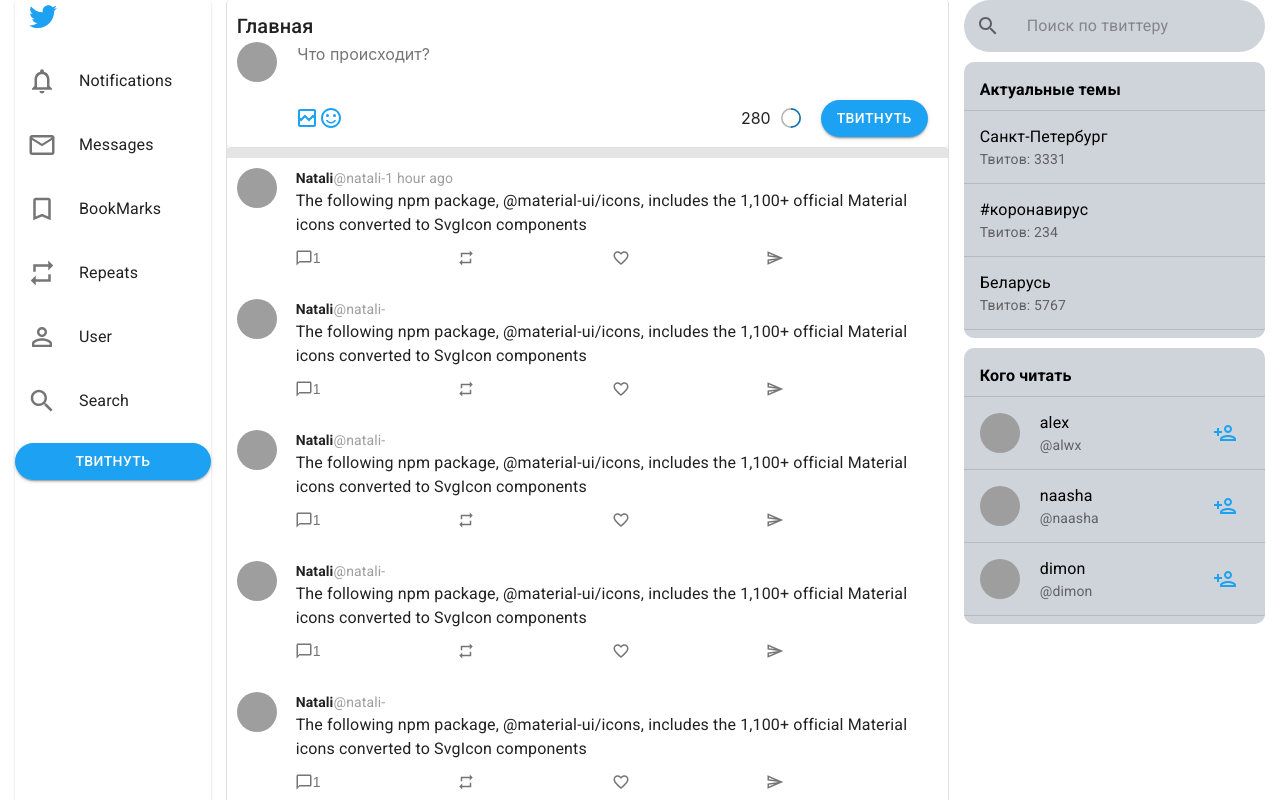
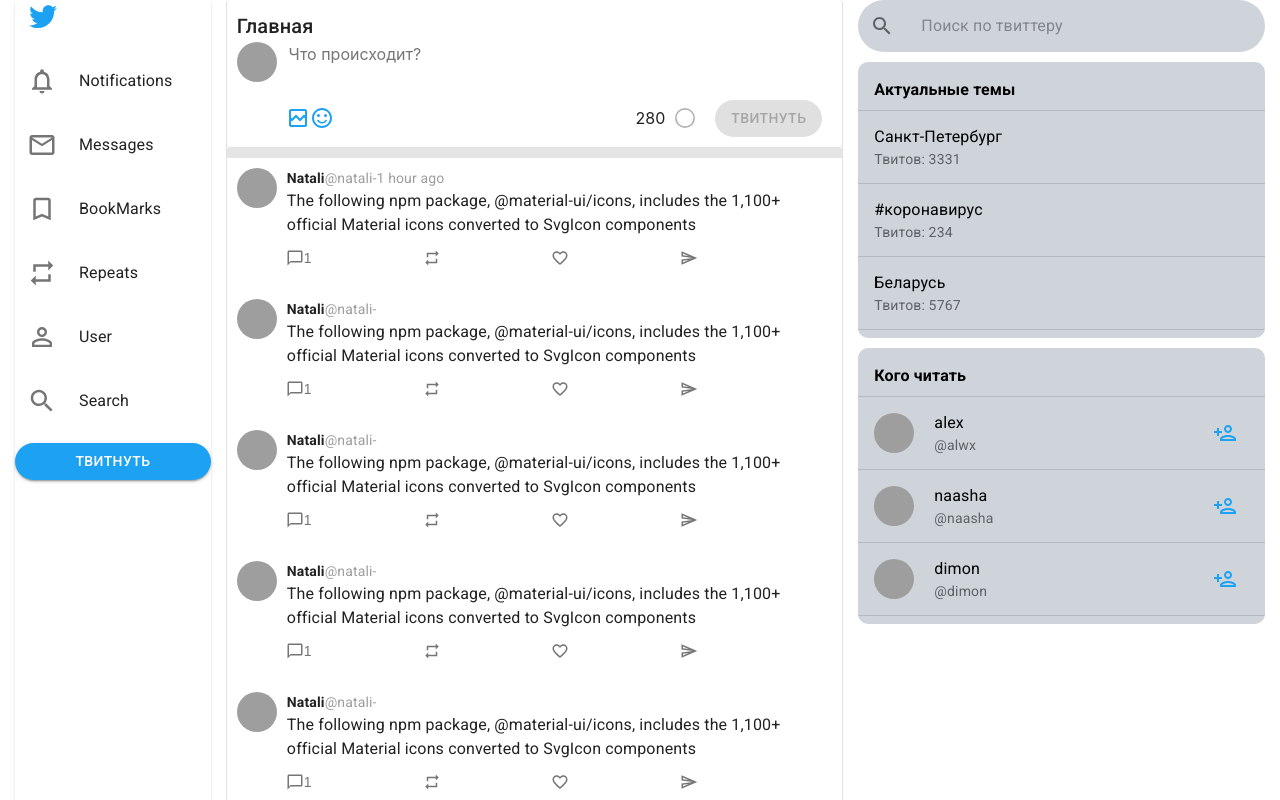
Before and after one commit to cartario/Twitterclone, a React (Create React App) app: page / in a window 1280 px wide. Shown: the top 800 px of the page. Built offline with nearby package versions, Linux system fonts and the light colour scheme; grey boxes are pictures that could not be loaded.

Commit message:
Validate AddTweet

```diff
--- a/src/add-tweet.jsx
+++ b/src/add-tweet.jsx
@@ -1,36 +1,56 @@
-import React from 'react';
+import React, {useState} from 'react';
 import Grid from '@material-ui/core/Grid';
 import Avatar from '@material-ui/core/Avatar';
 import { TextareaAutosize, Button, CircularProgress  } from '@material-ui/core';
 import FileIcon from '@material-ui/icons/BrokenImageOutlined';
 import SmileIcon from '@material-ui/icons/SentimentSatisfiedOutlined';
 
+const TEXT_MAX_LENGTH = 280;
+
 const AddTweet = ({classes, maxRows}) => {
+  const [text, setText] = useState(``);
+
+  const textLength = text.length;
+  const progressBar = (1- (TEXT_MAX_LENGTH - text) / TEXT_MAX_LENGTH) * 100;
+  const isValid = TEXT_MAX_LENGTH - textLength < 0 ? false : true;
+
+  const handleChange = (e) => {
+    setText(e.target.value);
+  };
+
+  const handleClickAddTweet = () => {
+    setText(text);
+  };
+
   return (
-
     <Grid container >
       <Grid item xs={1}>
         <Avatar alt="avatar" src="https://images.unsplash.com/photo-1527980965255-d3b416303d12?ixlib=rb-1.2.1&ixid=eyJhcHBfaWQiOjEyMDd9&auto=format&fit=crop&w=1400&q=80"/>
       </Grid>
       <Grid item xs={11}>
-        <TextareaAutosize className={classes.addTweetTextarea} placeholder="Что происходит?"  rowsMax={maxRows}/>
+        <TextareaAutosize className={classes.addTweetTextarea} placeholder="Что происходит?"  onChange={handleChange} rowsMax={maxRows}/>
         <div className={classes.addTweetControls}>
           <div className={classes.addTweetControlsLeftSide}>
             <FileIcon color="primary"/>
             <SmileIcon color="primary"/>
           </div>
           <div className={classes.addTweetControlsRightSide}>
-            <span>280</span>
+            <span style={isValid ? undefined: {color: `red`}}>{TEXT_MAX_LENGTH - textLength}</span>
             <div className={classes.addTweetControlsCircularProgress}>
-              <CircularProgress variant="static" value={50} size={20}/>
+              <CircularProgress variant="static" value={isValid ? progressBar : 100} size={20}
+              style={isValid ? undefined: {color: `red`}}
+              />
               <CircularProgress style={{color: `rgba(0,0,0,0.3)`, position: `absolute`, left: 0}} variant="static" value={100} size={20}/>
             </div>
-            <Button className={classes.addTweetButton} variant="contained" color="primary">Твитнуть</Button>
+            <Button
+              disabled={!isValid || !text}
+              className={classes.addTweetButton} variant="contained" color="primary"
+              onClick={handleClickAddTweet}
+            >Твитнуть</Button>
           </div>
         </div>
       </Grid>
     </Grid>
-
   );
 };
 
--- a/src/home.jsx
+++ b/src/home.jsx
@@ -2,18 +2,15 @@
 import SideMenu from './side-menu';
 import AddTweet from './add-tweet';
 import Tweet from './tweet';
-import { makeStyles, withStyles } from '@material-ui/core/styles';
+import { makeStyles,} from '@material-ui/core/styles';
 import Paper from '@material-ui/core/Paper';
 import Grid from '@material-ui/core/Grid';
 import { Container} from '@material-ui/core';
-import { Typography , TextField, IconButton} from '@material-ui/core';
+import { Typography, IconButton} from '@material-ui/core';
 import InputBase from '@material-ui/core/InputBase';
 import grey from '@material-ui/core/colors/grey';
-import InputAdornment from '@material-ui/core/InputAdornment';
-import AccountCircle from '@material-ui/icons/AccountCircle';
 import SearchIcon from '@material-ui/icons/Search';
 import SideHomeRight from './side-home-right';
-
 
 const useStyles = makeStyles((theme) => ({
   paper: {
@@ -219,10 +216,10 @@
   return (
     <Container maxWidth="lg">
       <Grid container spacing={3}>
-        <Grid  item xs={2}>
+        <Grid  item xs={2} sm={2}>
           <SideMenu classes={classes}/>
         </Grid>
-        <Grid item xs={7}>
+        <Grid item xs={5} sm={6}>
           <Paper className={classes.tweetsWrapper} variant="outlined">
             <Paper className={classes.tweetsHeader} variant="outlined">
               <Typography variant="h6">
@@ -240,7 +237,8 @@
 
           </Paper>
         </Grid>
-        <Grid item xs={3} >
+
+        <Grid item xs={5} sm={4}>
           <div className={classes.searchFieldWrap}>
             <IconButton>
               <SearchIcon />
@@ -255,6 +253,7 @@
             <SideHomeRight/>
           </div>
         </Grid>
+
       </Grid>
     </Container>
   );
--- a/src/modal-block.jsx
+++ b/src/modal-block.jsx
@@ -1,10 +1,8 @@
 import React from 'react';
 import { withStyles } from '@material-ui/core/styles';
-import Button from '@material-ui/core/Button';
 import Dialog from '@material-ui/core/Dialog';
 import MuiDialogTitle from '@material-ui/core/DialogTitle';
 import MuiDialogContent from '@material-ui/core/DialogContent';
-import MuiDialogActions from '@material-ui/core/DialogActions';
 import IconButton from '@material-ui/core/IconButton';
 import CloseIcon from '@material-ui/icons/Close';
 import Typography from '@material-ui/core/Typography';
--- a/src/side-menu.jsx
+++ b/src/side-menu.jsx
@@ -2,7 +2,7 @@
 import Paper from '@material-ui/core/Paper';
 import { Button} from '@material-ui/core';
 import { Hidden} from '@material-ui/core';
-import { Typography, Box } from '@material-ui/core';
+import { Typography} from '@material-ui/core';
 import { IconButton } from '@material-ui/core';
 import TwitterIcon from '@material-ui/icons/Twitter';
 import NotificationsIcon from '@material-ui/icons/NotificationsNoneOutlined';
```
